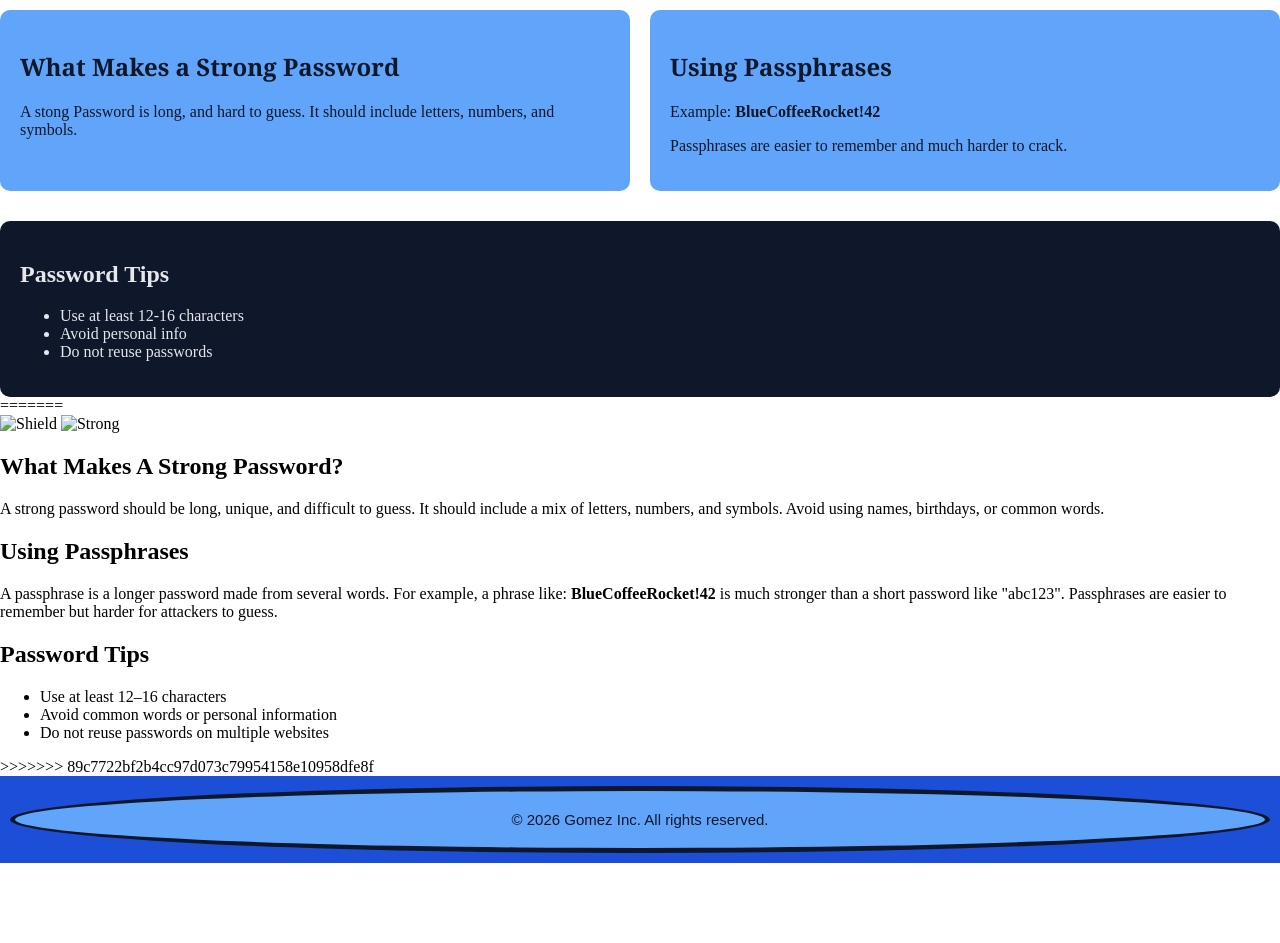
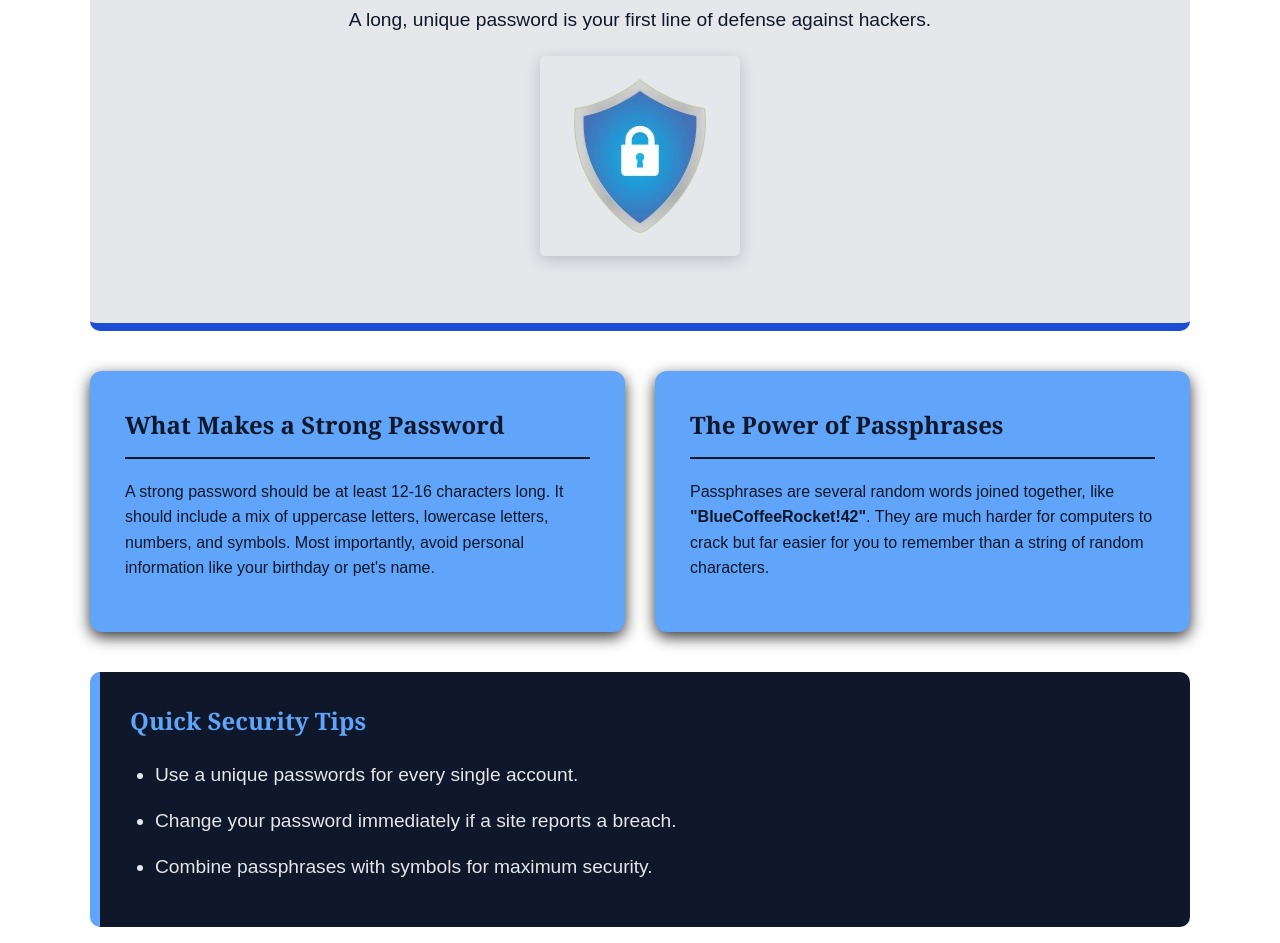
Before and after one commit to TheAdamMarshall/wdd130-gomez, a plain HTML site: page strong-passwords/index.html in a window 1280 px wide. Shown: the part 399-1342 px from the top of the page. Before the commit the page ends 1262 px from the top, so only its background shows below. Drawn offline with Linux system fonts and the light colour scheme.

Commit message:
finished css and html

```diff
--- a/strong-passwords/index.html
+++ b/strong-passwords/index.html
@@ -18,51 +18,38 @@
             </ul>
         </nav>
     </header>
-<<<<<<< HEAD
     <main class="password-page"> <!-- Main Content STRONG PASSWORDS PAGE-->
         <section class="hero">
-            <h1>Strong Passwords</h1>
-            <p>Learn how to create passwords that keep your accounts safe.</p>
+            <div>
+                <h1>Creating Strong Passwords</h1>
+                <p>A long, unique password is your first line of defense against hackers.</p>
+            </div>
+            <img src="shield.png" alt="Security Shield Graphic" class="hero-image">
         </section>
 
         <section class="content-grid">
             <div class="card">
                 <h2>What Makes a Strong Password</h2>
-                <p>A stong Password is long, and hard to guess. It should include letters, numbers, and symbols.</p>
+                <p>A strong password should be at least 12-16 characters long. It should include a mix of uppercase letters, lowercase letters, numbers, and symbols. Most importantly, avoid personal information like your birthday or pet's name.</p>
             </div>
-
             <div class="card">
-                <h2>Using Passphrases</h2>
-                <p>Example: <strong>BlueCoffeeRocket!42</strong></p>
-                <p>Passphrases are easier to remember and much harder to crack.</p>
+                <h2>The Power of Passphrases</h2>
+                <p>Passphrases are several random words joined together, like <strong>"BlueCoffeeRocket!42"</strong>. They are much harder for computers to crack but far easier for you to remember than a string of random characters.</p>
             </div>
         </section>
 
         <section class="tips">
-            <h2>Password Tips</h2>
-            <ul>
-                <li>Use at least 12-16 characters</li>
-                <li>Avoid personal info</li>
-                <li>Do not reuse passwords</li>
-            </ul>
+            <div class="tips-container">
+                <h2>Quick Security Tips</h2>
+                <ul>
+                    <li>Use a unique passwords for every single account.</li>
+                    <li>Change your password immediately if a site reports a breach.</li>
+                    <li>Combine passphrases with symbols for maximum security.</li>
+                </ul>
+            </div>
         </section>
-=======
-    <main> <!-- Main Content STRONG PASSWORDS PAGE-->
-        <img href="shield.png" alt="Shield">
-        <img href="strong.png" alt="Strong">
-        <h2>What Makes A Strong Password?</h2>
-        <p>A strong password should be long, unique, and difficult to guess. It should include a mix of letters, numbers, and symbols. Avoid using names, birthdays, or common words.</p>
-        <h2>Using Passphrases</h2>
-        <p>A passphrase is a longer password made from several words. For example, a phrase like: <strong>BlueCoffeeRocket!42</strong> is much stronger than a short password like "abc123". Passphrases are easier to remember but harder for attackers to guess.</p>
-        <h2>Password Tips</h2>
-        <ul>
-            <li>Use at least 12–16 characters</li>
-            <li>Avoid common words or personal information</li>
-            <li>Do not reuse passwords on multiple websites</li>
-        </ul>
+    </main>
 
->>>>>>> 89c7722bf2b4cc97d073c79954158e10958dfe8f
-    </main>
     <footer>
         <p id="feeter">&copy; 2026 Gomez Inc. All rights reserved.</p>
     </footer>
--- a/strong-passwords/styles.css
+++ b/strong-passwords/styles.css
@@ -10,6 +10,7 @@
 /* Header Style (same for every page) */
 body {
     margin: 0;
+    line-height: 1.6;
 }
 header {
     background-color: #1d4ed8;
@@ -38,6 +39,7 @@ header {
 }
 
 #navigation li {
+    margin-left: 20px;
     padding: 10px 15px;
     border: 2px solid #60a5fa;
     border-radius: 8px;
@@ -54,6 +56,7 @@ header {
     font-family: "Cambria", serif;
     color: #e5e7eb;
     font-size: 1.2rem;
+    text-shadow: 1px 1px 2px #0f172a;
 }
 
 #nav {
@@ -70,43 +73,94 @@ a {
     text-shadow: 2px 2px 4px #0f172a;
 }
 
-.passwrod-page {
-    font-family: "calibri Light", sans-serif;
-    padding: 20px;
+.password-page {
+    font-family: "Calibri Light", sans-serif;
+    max-width: 1100px;
+    margin: 0 auto;
+    padding: 40px 20px;
     color: #0f172a;
 }
 
 .hero {
     text-align: center;
-    padding: 40px 20px;
+    padding: 60px 20px;
     background-color: #e5e7eb;
     border-radius: 10px;
-    margin-bottom: 30px;
+    margin-bottom: 40px;
+    border-bottom: 8px solid #1d4ed8;
+}
+
+.hero h1 {
+    font-family: "Cambria", serif;
+    font-size: 2.8rem;
+    margin-bottom: 15px;
+    color: #1d4ed8;
+}
+
+.hero p {
+    font-size: 1.2rem;
+    max-width: 700px;
+    margin: 0 auto;
+}
+
+.hero-image {
+    max-width: 100%;
+    height: auto;
+    margin-top: 20px;
+    border-radius: 5px;
+    box-shadow: 0 4px 15px rgba(15, 23, 42, 0.2);
 }
 
 .content-grid {
     display: grid;
-    grid-template-columns: 1fr 1fr;
-    gap: 20px;
+    grid-template-columns: repeat(auto-fit, minmax(300px, 1fr));
+    gap: 30px;
+    margin-bottom: 40px;
 }
 
 .card {
     background-color: #60a5fa;
-    padding: 20px;
-    border-radius: 10px;
+    padding: 35px;
+    border-radius: 12px;
     color: #0f172a;
+    box-shadow: 0px 5px 15px rgba(0,0,0,0.8);
+    transition: transform 0.3s ease;
+}
+
+.card:hover {
+    transform: translateY(-5px);
 }
 
 .card h2 {
     font-family: "Cambria", serif;
+    margin-top: 0;
+    border-bottom: 2px solid #0f172a;
+    padding-bottom: 12px;
+    margin-bottom: 20px;
 }
 
 .tips {
-    margin-top: 30px;
-    padding: 20px;
+    padding: 30px;
     background-color: #0f172a;
     color: #e5e7eb;
     border-radius: 10px;
+    border-left: 10px solid #60a5fa;
+}
+
+.tips h2 {
+    font-family: "Cambria", serif;
+    color: #60a5fa;
+    margin-top: 0;
+}
+
+.tips ul {
+    font-size: 1.2rem;
+    padding-left: 25px;
+    margin-bottom: 0;
+}
+
+.tips li {
+    margin-bottom: 15px;
 }
 
 /* Footer Style (same for every page) */
```
